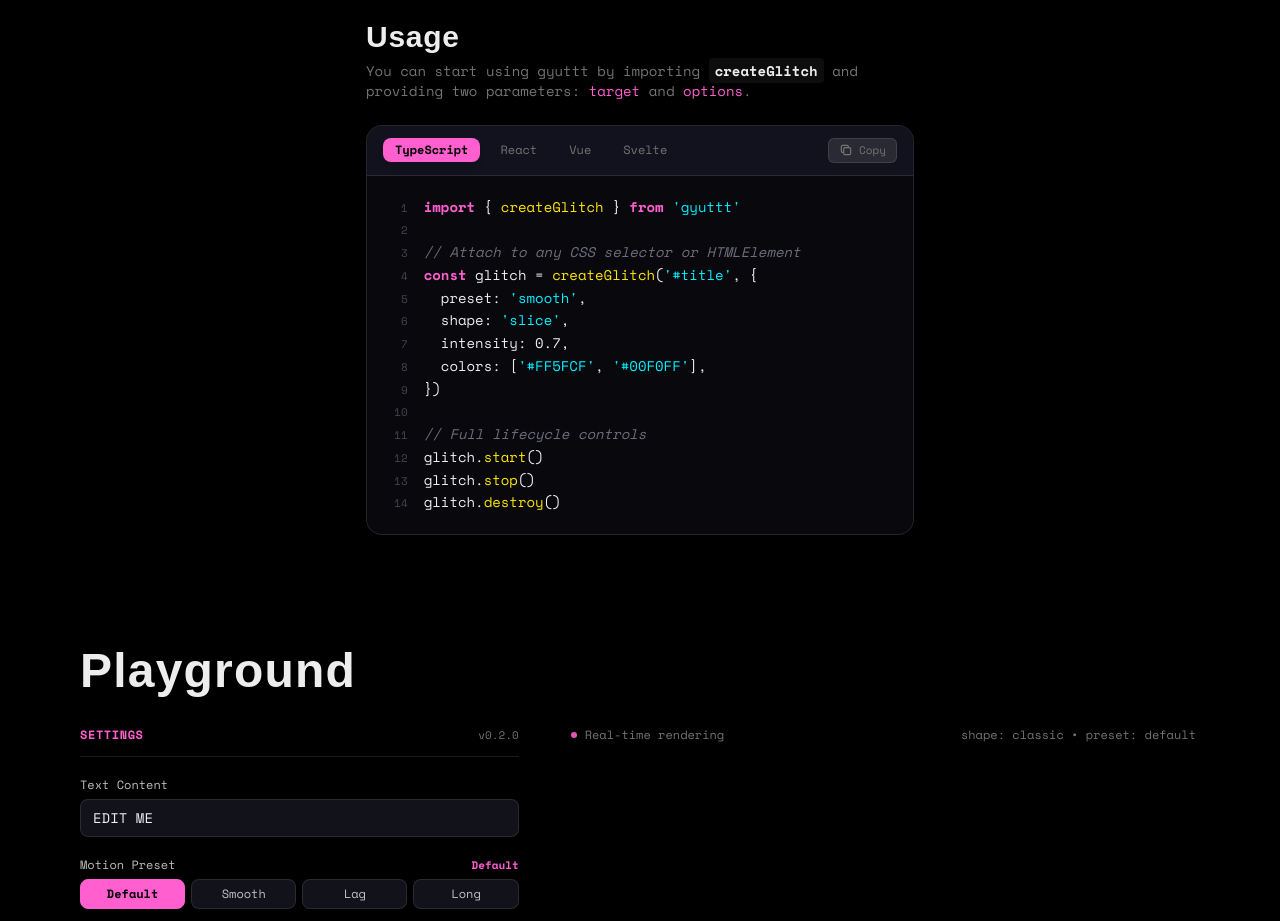
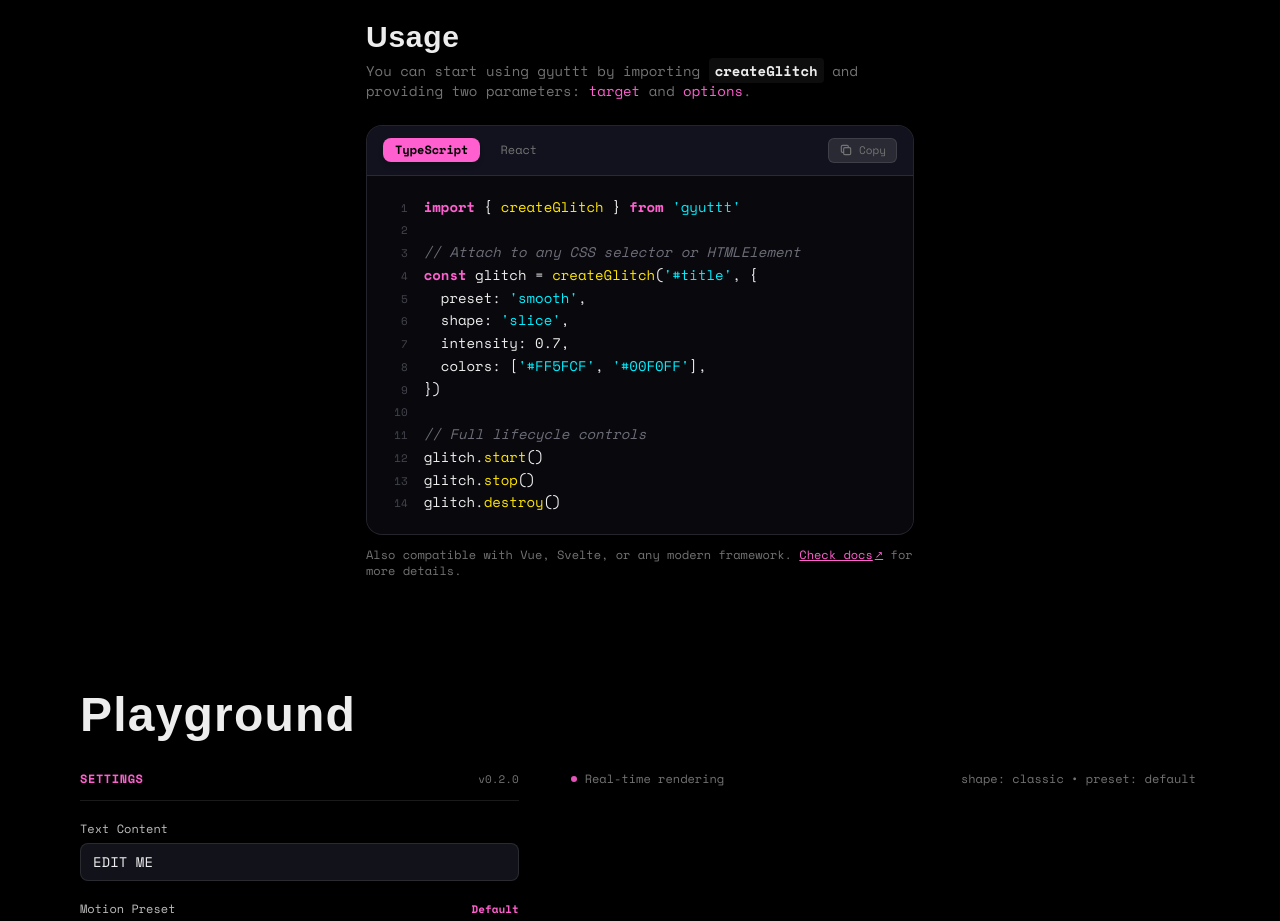
Before and after one commit to gilangabdian/gyut, a Next.js app in the folder playground/: page / in a window 1280 px wide. Shown: the part 2480-3401 px from the top of the page. Built offline with nearby package versions, Linux system fonts and the light colour scheme; a web font is replaced by a local one.

Commit message:
playground: update design playgorund

```diff
--- a/playground/src/components/UsageSection.tsx
+++ b/playground/src/components/UsageSection.tsx
@@ -2,7 +2,7 @@
 
 import React, { useState } from 'react'
 
-type TabType = 'typescript' | 'react' | 'vue' | 'svelte'
+type TabType = 'typescript' | 'react'
 
 export function UsageSection() {
   const [activeTab, setActiveTab] = useState<TabType>('typescript')
@@ -43,48 +43,6 @@ export function GlitchHeading() {
 
   return <h1 ref={headingRef}>CYBERNETIC</h1>
 }`,
-
-    vue: `<script setup lang="ts">
-import { ref, onMounted, onUnmounted } from 'vue'
-import { createGlitch, type GlitchInstance } from 'gyuttt'
-
-const titleRef = ref<HTMLHeadingElement | null>(null)
-let glitch: GlitchInstance | undefined
-
-onMounted(() => {
-  if (titleRef.value) {
-    glitch = createGlitch(titleRef.value, {
-      shape: 'block',
-      intensity: 0.7,
-    })
-  }
-})
-
-onUnmounted(() => {
-  glitch?.destroy()
-})
-</script>
-
-<template>
-  <h1 ref="titleRef">CYBERNETIC</h1>
-</template>`,
-
-    svelte: `<script>
-  import { onMount } from 'svelte'
-  import { createGlitch } from 'gyuttt'
-
-  let titleEl
-
-  onMount(() => {
-    const glitch = createGlitch(titleEl, {
-      trigger: 'hover',
-    })
-
-    return () => glitch.destroy()
-  })
-</script>
-
-<h1 bind:this={titleEl}>Hover to Glitch</h1>`,
   }
 
   const handleCopy = async () => {
@@ -115,7 +73,7 @@ onUnmounted(() => {
 
       // Match strings, tags, keywords, hooks/lifecycle
       const regex =
-        /('(?:\\'|[^'])*'|"(?:\\"|[^"])*"|<\/?[a-zA-Z0-9:-]+(?:\s+[^>]*)?>|\b(?:import|export|from|const|let|return|default|type|function)\b|\b(?:createGlitch|useRef|useEffect|ref|onMounted|onUnmounted|onMount|destroy|start|stop|GlitchInstance)\b)/g
+        /('(?:\\'|[^'])*'|"(?:\\"|[^"])*"|<\/?[a-zA-Z0-9:-]+(?:\s+[^>]*)?>|\b(?:import|export|from|const|let|return|default|type|function)\b|\b(?:createGlitch|useRef|useEffect|ref|destroy|start|stop|GlitchInstance)\b)/g
 
       let match: RegExpExecArray | null
       while ((match = regex.exec(codePart)) !== null) {
@@ -143,9 +101,6 @@ onUnmounted(() => {
             'useRef',
             'useEffect',
             'ref',
-            'onMounted',
-            'onUnmounted',
-            'onMount',
             'destroy',
             'start',
             'stop',
@@ -213,19 +168,17 @@ onUnmounted(() => {
       <div className="w-full bg-[#0c0c14] border border-white/10 rounded-2xl overflow-hidden shadow-2xl">
         {/* Header Tabs */}
         <div className="flex items-center justify-between px-4 py-3 bg-[#12121e] border-b border-white/10">
-          <div className="flex gap-1.5 sm:gap-2">
+          <div className="flex gap-2">
             {(
               [
                 { id: 'typescript', label: 'TypeScript' },
                 { id: 'react', label: 'React' },
-                { id: 'vue', label: 'Vue' },
-                { id: 'svelte', label: 'Svelte' },
               ] as const
             ).map((tab) => (
               <button
                 key={tab.id}
                 onClick={() => setActiveTab(tab.id)}
-                className={`px-2.5 sm:px-3 py-1 text-xs font-mono rounded-lg transition-all ${
+                className={`px-3 py-1 text-xs font-mono rounded-lg transition-all ${
                   activeTab === tab.id
                     ? 'bg-[#FF5FCF] text-black font-bold shadow-md'
                     : 'text-[#737373] hover:text-[#EDEDED] hover:bg-white/5'
@@ -290,6 +243,21 @@ onUnmounted(() => {
           </pre>
         </div>
       </div>
+
+      {/* Footer Note with Link to README */}
+      <p className="mt-3 text-xs font-mono text-[#737373] text-left">
+        Also compatible with Vue, Svelte, or any modern framework.{' '}
+        <a
+          href="https://github.com/gilangabdian/gyut#usage"
+          target="_blank"
+          rel="noreferrer"
+          className="text-[#FF5FCF] underline hover:text-[#EDEDED] transition-colors inline-flex items-center gap-0.5"
+        >
+          <span>Check docs</span>
+          <span className="text-[10px]">↗</span>
+        </a>{' '}
+        for more details.
+      </p>
     </section>
   )
 }
```
